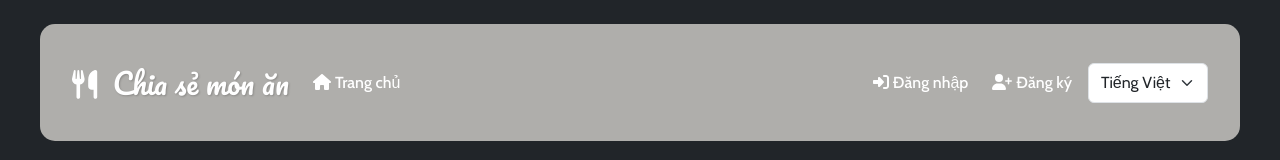
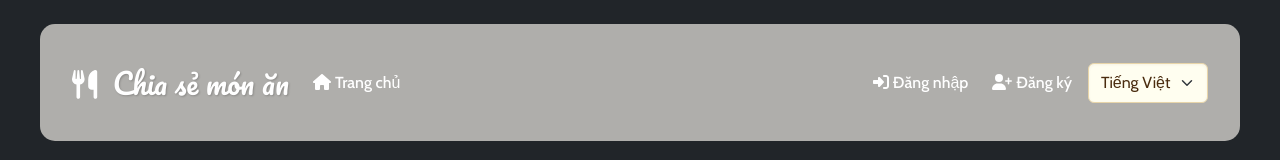
Before and after one commit to tungpham42/recipe, a React (Create React App) app: page / in a window 1280 px wide. Shown: the top 160 px of the page. Built offline with nearby package versions, Linux system fonts and the light colour scheme; no server answers; the database is empty.

Commit message:
Update index.css

```diff
--- a/src/index.css
+++ b/src/index.css
@@ -105,7 +105,13 @@ h2 {
   font-size: 1rem !important;
   color: #4a2c0f !important; /* Rich brown text */
 }
-
+.form-select.language-switcher {
+  border: 1px solid #e8d5a9 !important; /* Soft beige border */
+  background-color: #fffef0 !important; /* Very light cream */
+  box-shadow: inset 0 1px 3px rgba(74, 44, 15, 0.05) !important;
+  font-size: 1rem !important;
+  color: #4a2c0f !important; /* Rich brown text */
+}
 .form-control:focus,
 .form-select:focus {
   border-color: #e67e22 !important; /* Orange focus */
```
